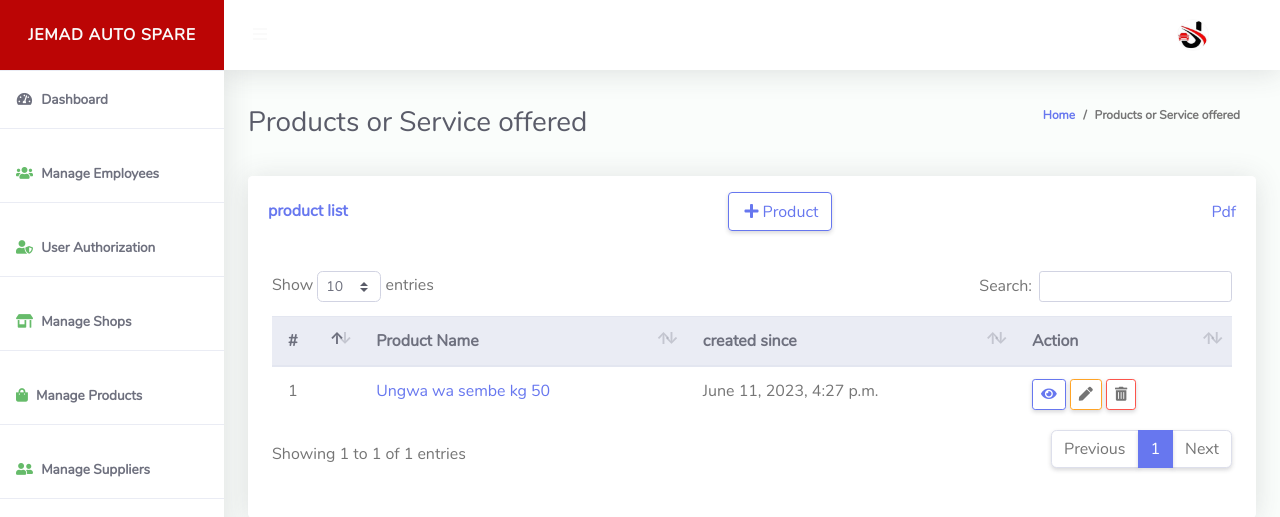
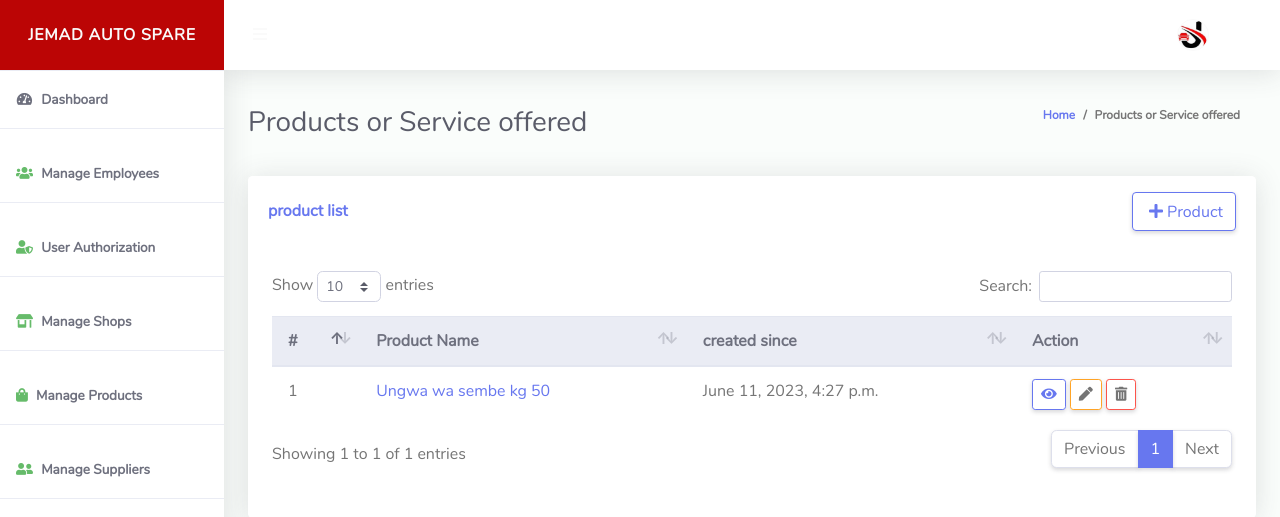
Before and after one commit to halidi-hamidu/DUKAWEBAPP, a Django app: page /my-products in a window 1280 px wide. Shown: the top 517 px of the page. Run offline with Django 4.2, Linux system fonts and the light colour scheme; a user stored in the database is signed in; data comes from the database, SQL or seed files in the repository; some libraries are stand-ins or nearby versions.

Commit message:
myview removed

```diff
--- a/templates/store/productDataTables.html
+++ b/templates/store/productDataTables.html
@@ -8,7 +8,6 @@
             <h6 class="m-0 font-weight-bold text-primary">product list</h6>
             <button type="button" class="btn btn-outline-primary" data-toggle="modal" data-target="#productModal"
             id="#productModal"><i class="fas fa-plus p-1"></i>Product</button>
-            <a href="{% url 'storeApp:myView' %}">Pdf</a>
             </div>
           {% if get_products %}
           <div class="table-responsive p-4">
```
